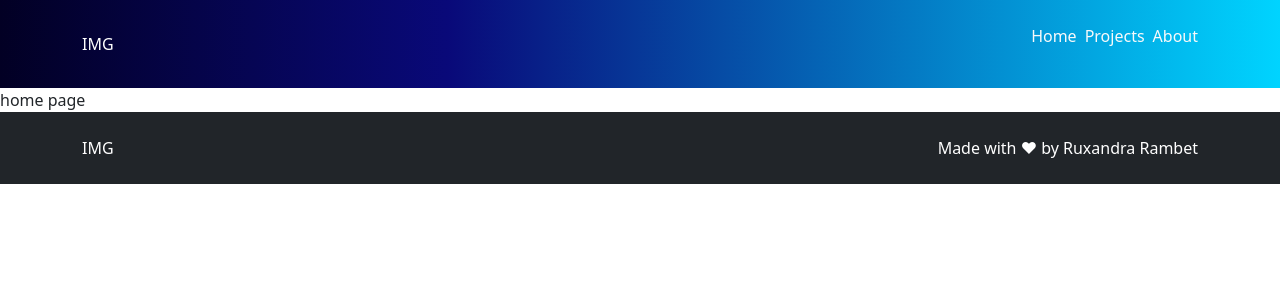
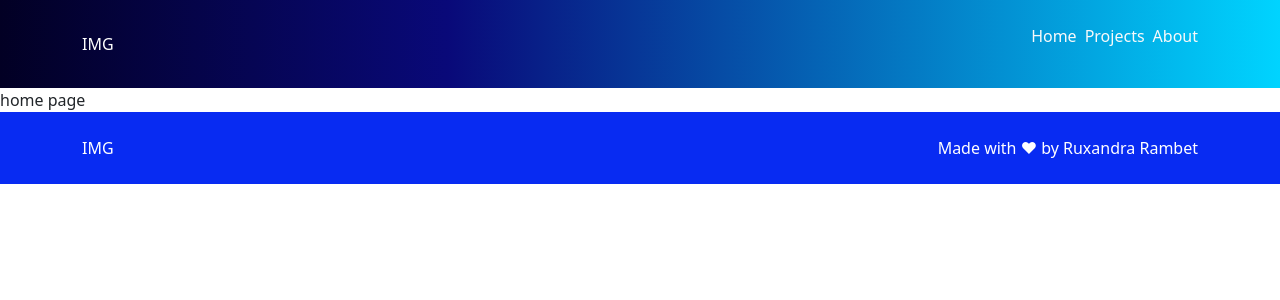
Before and after one commit to RuxandraRambet/vite-boolfolio, a Vue app: page / in a window 1280 px wide. Shown: the top 300 px of the page. Built offline with nearby package versions, Linux system fonts and the light colour scheme.

Commit message:
feat: added page not found

```diff
--- a/src/components/AppFooter.vue
+++ b/src/components/AppFooter.vue
@@ -5,7 +5,7 @@ export default {
 </script>
 
 <template>
-    <footer class="p-4 text-white bg-dark">
+    <footer class="p-4 text-white">
         <div class="container d-flex align-items-center justify-content-between">
             <div class="logo-container">
                 <img src="" alt="">IMG
@@ -14,3 +14,9 @@ export default {
         </div>
     </footer>
 </template>
+
+<style scoped>
+footer {
+    background-color: rgb(8, 43, 242);
+}
+</style>
--- /dev/null
+++ b/src/pages/NotFound.vue
@@ -0,0 +1,15 @@
+<script>
+export default {
+    name: 'NotFound'
+}
+</script>
+<template>
+    <section class="bg-dark">
+        <div class="container p-5 text-white text-center">
+            <h1>Page Not Found</h1>
+            <button class="btn btn-info my-5"><router-link :to="{ name: 'home' }" class="link-light link-underline-opacity-0">Go Back to Home Page</router-link></button>
+        </div>
+    </section>
+</template>
+<style scoped>
+</style>
--- a/src/router.js
+++ b/src/router.js
@@ -2,7 +2,8 @@ import { createRouter, createWebHistory } from 'vue-router';
 
 import AppHome from './pages/AppHome.vue';
 import ProjectList from './pages/ProjectList.vue';
-import AppAbout from './pages/AppAbout.vue'
+import AppAbout from './pages/AppAbout.vue';
+import NotFound from './pages/NotFound.vue';
 
 const router = createRouter({
     history: createWebHistory(),
@@ -22,6 +23,11 @@ const router = createRouter({
             name: 'about',
             component: AppAbout
         },
+        {
+            path: '/:pathMatch(.*)*',
+            name: 'NotFound',
+            component: NotFound,
+        },
     ],
 });
 
```
